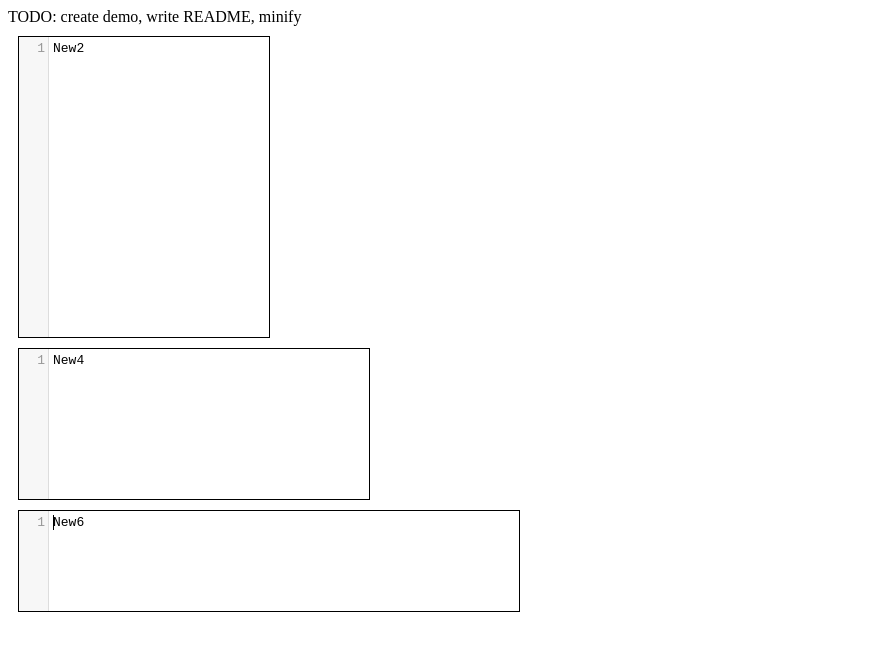
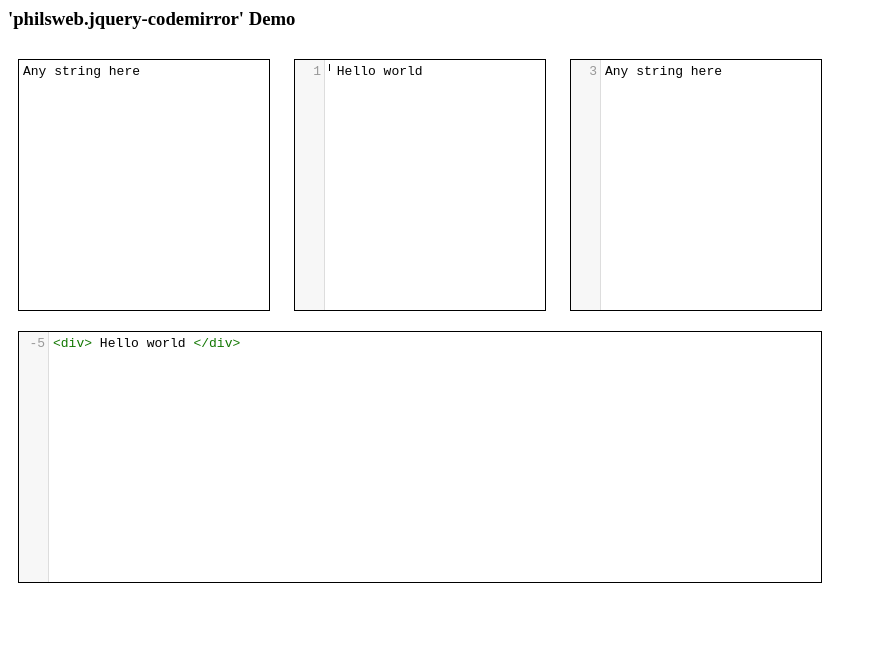
Before and after one commit to philsweb/jquery-codemirror, a website: page index.html in a window 1280 px wide. Shown: the whole page, without its empty margins (0-877 px from the left). Drawn offline with nearby package versions, Linux system fonts and the light colour scheme.

Commit message:
README.md + Demo ready, 1.0.0

```diff
--- a/index.html
+++ b/index.html
@@ -1,3 +1,4 @@
+<head>
     <script src="bower_components/jquery/dist/jquery.min.js"></script>
 
     <script src="bower_components/codemirror/lib/codemirror.js"></script>
@@ -5,50 +6,66 @@
     <script src="bower_components/codemirror/mode/xml/xml.js"></script>
 
     <script src="philsweb.jquery.codemirror.js"></script>
-
-TODO: create demo, write README, minify
-
-<div class="margin10 code-snippet" data-test style="width:250px;height:300px;border:1px solid black;"></div>
-
-<div class="margin10 code-snippet" codemirror-config='{"showCursorWhenSelecting": true, "readOnly": true, "value": "Hello world"}'
-     style="width:350px;height:150px;border:1px solid black;"></div>
-
-<div class="margin10 code-snippet" data-no-lines style="width:500px;height:100px;border:1px solid black;"></div>
+    <link rel="stylesheet" href="philsweb.codemirror.css">
 
     <style>
-    .margin10 {
+        .code-snippet-group-1 {
             margin: 10px;
+            width: 250px;
+            height: 250px;
+            border: 1px solid black;
+            display: inline-block;
         }
 
-    .CodeMirror {
-        height: inherit;
+        .code-snippet-group-2 {
+            margin: 10px;
+            width: 802px;
+            height: 250px;
+            border: 1px solid black;
         }
     </style>
+</head>
+
+<body>
+
+<h3>'philsweb.jquery-codemirror' Demo</h3>
+
+<div class="code-snippet-group-1" first></div>
+
+<div class="code-snippet-group-1" second
+     codemirror-config='{"cursorHeight": ".5", "autofocus": true, "value": " Hello world"}'></div>
+
+<div class="code-snippet-group-1" third></div>
+
+<div class="code-snippet-group-2" codemirror-config='{"firstLineNumber": -5}'></div>
+
+</body>
 
 <script>
     $(function () {
 
-        $('.code-snippet').codemirrorInit({readOnly: "nocursor"});
+        $('.code-snippet-group-1').codemirrorInit();
 
-        $('.code-snippet[data-test]').codemirror().setValue('Any string');
+        // codemirror() returns setValue(string), getValue(), setOption(option, value), setOptions(optionsObject)
+        console.log($('.code-snippet-group-1[second]').codemirror().getValue());
 
-        console.log($('.code-snippet[data-test]').codemirror().getValue());
+        // Original CodeMirror object can be accessed by $.data(element, 'codemirror')
+        console.log($.data($('.code-snippet-group-1[second]')[0], 'codemirror').getValue());
 
-        var elements = $('.code-snippet');
-
-        var increment = 1;
-
-        elements.each(function (key, element) {
-
-            $.data(element, 'codemirror').setValue('Any' + increment++);
-            $(element).codemirror().setValue('New' + increment++);
-
+        // Iterate elements
+        $('.code-snippet-group-1').each(function (key, element) {
+            if (element !== $('.code-snippet-group-1[second]')[0]) {
+                $(element).codemirror().setValue('Any string');
+                var value = $(element).codemirror().getValue();
+                $.data(element, 'codemirror').setValue(value + ' here');
+            }
         });
 
-        $('.code-snippet[data-no-lines]').codemirror().setOption('lineNumbers', false);
+        $('.code-snippet-group-1[first]').codemirror().setOption('lineNumbers', false);
 
-        $('.code-snippet[data-no-lines]').codemirror().setOptions({lineNumbers: true, readOnly: true});
+        $('.code-snippet-group-1[third]').codemirror().setOptions({readOnly: true, firstLineNumber: 3});
 
-        $.data($('.code-snippet[data-no-lines]')[0], 'codemirror').focus();
+
+        $('.code-snippet-group-2').codemirrorInit({value: "<div> Hello world </div>"});
     });
 </script>
--- /dev/null
+++ b/philsweb.codemirror.css
@@ -0,0 +1,3 @@
+.CodeMirror {
+    height: inherit;
+}
```
Also changed, not shown: README.md (added). Lines whose indentation alone changed are shown as unchanged.
